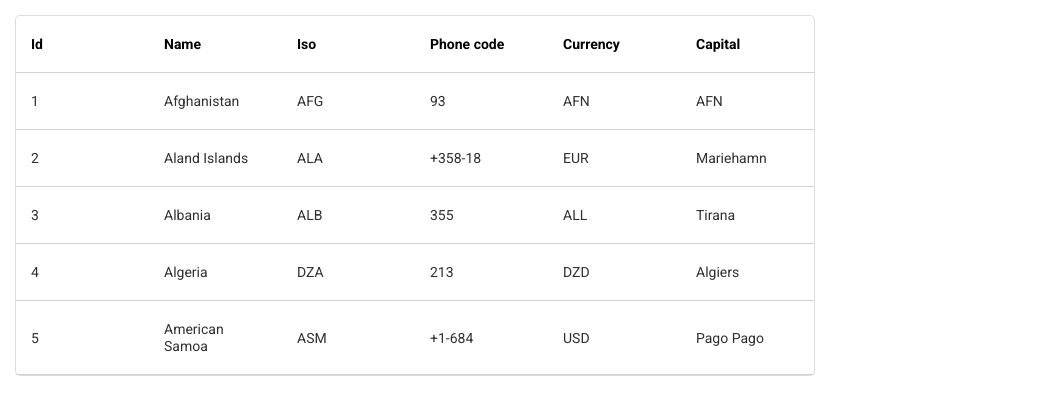
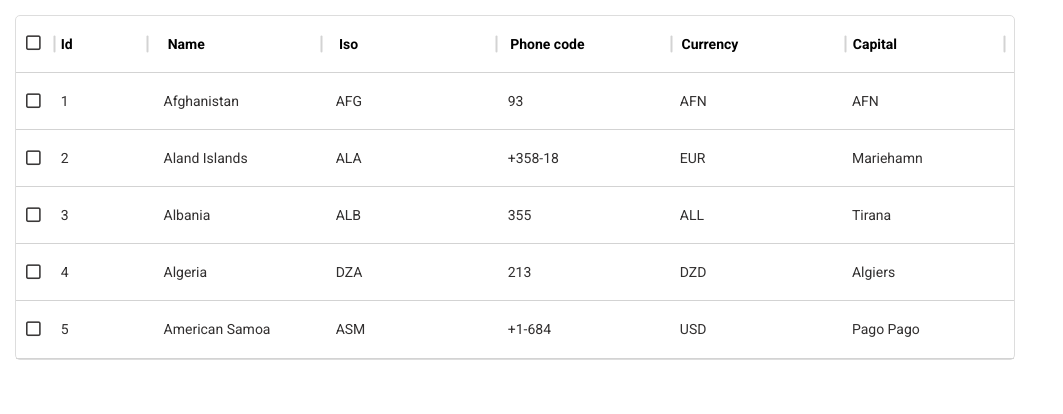
Before and after one commit to ira-alchynska/table-task, a plain HTML site: page index.html in a window 1280 px wide. Shown: the whole page, without its empty margins (0-1063 px from the left). Drawn offline with Linux system fonts and the light colour scheme.

Commit message:
html/css

```diff
--- a/css/styles.css
+++ b/css/styles.css
@@ -26,7 +26,7 @@ a {
   text-decoration: none;
 }
 
-img, svg {
+img {
   display: block;
   max-width: 100%;
   height: auto;
@@ -39,25 +39,42 @@ img, svg {
   margin: 15px 15px;
   font-family: "Roboto", sans-serif;
   font-size: 14px;
-  width: 800px;
+  width: 1000px;
+
 }
-.header-list{
+
+.header-row {
+  position: relative;
   display: flex;
   justify-content: center;
-  align-items: center;
-   border-bottom: 1px solid lightgrey;
-   font-weight: 700;
+  align-items: baseline;
+  text-align: left;
+  border-bottom: 1px solid lightgrey;
+  font-weight: 700;
 }
 
-.header-list:hover,
-.header-list:focus {
-  background-color: lightgray;
+.content-item {
+  width: 100px;
+}
+
+ .id-column{
+  width: 60px;
+  padding: 20px 10px;
+  text-align: left;
+}
+
+.id-row {
+  width: 60px;
+  padding: 20px 10px;
+  text-align: left;
+  margin-right: 75px;
 }
 
 .content-list {
   display: flex;
   justify-content: center;
   align-items: center;
+  text-align: left;
   border-bottom: 1px solid lightgray;
   color: rgb(49, 47, 47);
 }
@@ -67,9 +84,128 @@ img, svg {
   background-color: lightgray;
 }
 
-
-.content-item, .header-item{
-  padding: 20px 15px;
+.content-item,
+.header-item {
+  padding: 20px 10px;
   text-align: left;
   width: 100%;
 }
+
+ .id::before {
+  content: "";
+  position: absolute;
+  left: 30px;
+  bottom: 27px;
+  width: 17px;
+  height: 2px;
+  background-color: lightgray;
+  border-radius: 5px;
+  transform: rotate(90deg);
+}
+
+.name::before {
+  content: "";
+  position: absolute;
+  left: 123px;
+  bottom: 27px;
+  width: 17px;
+  height: 2px;
+  background-color: lightgray;
+  border-radius: 5px;
+  transform: rotate(90deg);
+}
+
+.iso::before {
+  content: "";
+  position: absolute;
+  left: 297px;
+  bottom: 27px;
+  width: 17px;
+  height: 2px;
+  background-color: lightgray;
+  border-radius: 5px;
+  transform: rotate(90deg);
+}
+
+.phone-code::before {
+  content: "";
+  position: absolute;
+  left: 472px;
+  bottom: 27px;
+  width: 17px;
+  height: 2px;
+  background-color: lightgray;
+  border-radius: 5px;
+  transform: rotate(90deg);
+}
+
+.currency::before {
+  content: "";
+  position: absolute;
+  left: 647px;
+  bottom: 27px;
+  width: 17px;
+  height: 2px;
+  background-color: lightgray;
+  border-radius: 5px;
+  transform: rotate(90deg);
+}
+
+.capital::before {
+  content: "";
+  position: absolute;
+  left: 821px;
+  bottom: 27px;
+  width: 17px;
+  height: 2px;
+  background-color: lightgray;
+  border-radius: 5px;
+  transform: rotate(90deg);
+}
+
+.capital::after {
+  content: "";
+  position: absolute;
+  left: 980px;
+  bottom: 27px;
+  width: 17px;
+  height: 2px;
+  background-color: lightgray;
+  border-radius: 5px;
+  transform: rotate(90deg);
+}
+
+.fa-arrow-up {
+  color: lightgray;
+  font-size: 15px;
+  width: 15px;
+  height: 15px;
+  margin-right: 40px;
+}
+
+.fa-ellipsis-v {
+  padding-right: 20px;
+  color: lightgray;
+  font-size: 15px;
+  width: 15px;
+  height: 15px;
+}
+
+.hidden {
+  display: flex;
+  justify-content: space-between;
+  opacity: 0;
+}
+
+.hidden:hover {
+opacity: 1;
+}
+
+.fa-square{
+  margin-left: 10px;
+  margin-right: 10px;
+  color: #3a3838;
+  width: 17px;
+  height: 17px;
+  font-size: larger;
+}
--- a/index.html
+++ b/index.html
@@ -1,69 +1,100 @@
 <!DOCTYPE html>
 <html lang="en">
   <head>
-    <meta charset="UTF-8">
-    <meta http-equiv="X-UA-Compatible" content="IE=edge">
-    <meta name="viewport" content="width=device-width, initial-scale=1.0">
-    <link rel="stylesheet" href="https://fonts.googleapis.com/css?family=Roboto:300,400,500,700&display=swap" />
-    <link rel="stylesheet" href="https://fonts.googleapis.com/icon?family=Material+Icons" />
+    <meta charset="UTF-8" />
+    <meta http-equiv="X-UA-Compatible" content="IE=edge" />
+    <meta name="viewport" content="width=device-width, initial-scale=1.0" />
+    <link
+      rel="stylesheet"
+      href="https://fonts.googleapis.com/css?family=Roboto:300,400,500,700&display=swap"
+    />
     <link rel="stylesheet" href="./css/normalize.css" />
     <link rel="stylesheet" href="./css/styles.css" />
     <title>Table-task</title>
+    <script src="https://kit.fontawesome.com/aa6f3bfe37.js" crossorigin="anonymous"></script>
   </head>
   <body>
     <div class="wrapper">
       <div class="table">
-        <div class="header-box">
-          <ul class="header-list list">
-            <li class="header-item">Id</li>
-            <li class="header-item">Name</li>
-            <li class="header-item">Iso</li>
-            <li class="header-item">Phone code</li>
-            <li class="header-item">Currency</li>
-            <li class="header-item">Capital</li>
-            </ul>
+        <div class="header-row">
+          <i class="far fa-square"></i>
+            <div class="id-column id">Id</div>
+          <div class="hidden">
+            <i class="fas fa-arrow-up"></i>
+            <i class="fas fa-ellipsis-v"></i>
+          </div>
+            <div class="header-item name">Name</div>
+            <div class="hidden">
+            <i class="fas fa-arrow-up"></i>
+            <i class="fas fa-ellipsis-v"></i>
+          </div>
+            <div class="header-item iso">Iso</div>
+            <div class="hidden">
+            <i class="fas fa-arrow-up"></i>
+            <i class="fas fa-ellipsis-v"></i>
+          </div>
+            <div class="header-item phone-code">Phone code</div>
+            <div class="hidden">
+            <i class="fas fa-arrow-up"></i>
+            <i class="fas fa-ellipsis-v"></i>
+          </div>
+            <div class="header-item currency">Currency</div>
+            <div class="hidden">
+            <i class="fas fa-arrow-up"></i>
+            <i class="fas fa-ellipsis-v"></i>
+          </div>
+            <div class="header-item capital">Capital</div>
+            <div class="hidden">
+            <i class="fas fa-arrow-up"></i>
+            <i class="fas fa-ellipsis-v"></i>
+          </div>
         </div>
         <div class="content-box">
-          <ul class="content-list list">
-            <li class="content-item">1</li>
-            <li class="content-item">Afghanistan</li>
-            <li class="content-item">AFG</li>
-            <li class="content-item">93</li>
-            <li class="content-item">AFN</li>
-            <li class="content-item">AFN</li>
-          </ul>
-          <ul class="content-list list">
-            <li class="content-item">2</li>
-            <li class="content-item">Aland Islands</li>
-            <li class="content-item">ALA</li>
-            <li class="content-item">+358-18</li>
-            <li class="content-item">EUR</li>
-            <li class="content-item">Mariehamn</li>
-          </ul>
-          <ul class="content-list list">
-            <li class="content-item">3</li>
-            <li class="content-item">Albania</li>
-            <li class="content-item">ALB</li>
-            <li class="content-item">355</li>
-            <li class="content-item">ALL</li>
-            <li class="content-item">Tirana</li>
-          </ul>
-          <ul class="content-list list">
-            <li class="content-item">4</li>
-            <li class="content-item">Algeria</li>
-            <li class="content-item">DZA</li>
-            <li class="content-item">213</li>
-            <li class="content-item">DZD</li>
-            <li class="content-item">Algiers</li>
-          </ul>
-          <ul class="content-list list">
-            <li class="content-item">5</li>
-            <li class="content-item">American Samoa</li>
-            <li class="content-item">ASM</li>
-            <li class="content-item">+1-684</li>
-            <li class="content-item">USD</li>
-            <li class="content-item">Pago Pago</li>
-          </ul>
+          <div class="content-list list">
+            <i class="far fa-square"></i>
+            <div class=" id-row">1</div>
+            <div class="content-item">Afghanistan</div>
+            <div class="content-item">AFG</div>
+            <div class="content-item">93</div>
+            <div class="content-item">AFN</div>
+            <div class="content-item">AFN</div>
+          </div>
+          <div class="content-list list">
+            <i class="far fa-square"></i>
+            <div class="id-row">2</div>
+            <div class="content-item">Aland Islands</div>
+            <div class="content-item">ALA</div>
+            <div class="content-item">+358-18</div>
+            <div class="content-item">EUR</div>
+            <div class="content-item">Mariehamn</div>
+          </div>
+          <div class="content-list list">
+            <i class="far fa-square"></i>
+            <div class="id-row">3</div>
+            <div class="content-item">Albania</div>
+            <div class="content-item">ALB</div>
+            <div class="content-item">355</div>
+            <div class="content-item">ALL</div>
+            <div class="content-item">Tirana</div>
+          </div>
+          <div class="content-list list">
+            <i class="far fa-square"></i>
+            <div class="id-row">4</div>
+            <div class="content-item">Algeria</div>
+            <div class="content-item">DZA</div>
+            <div class="content-item">213</div>
+            <div class="content-item">DZD</div>
+            <div class="content-item">Algiers</div>
+          </div>
+          <div class="content-list list">
+            <i class="far fa-square"></i>
+            <div class="id-row">5</div>
+            <div class="content-item">American Samoa</div>
+            <div class="content-item">ASM</div>
+            <div class="content-item">+1-684</div>
+            <div class="content-item">USD</div>
+            <div class="content-item">Pago Pago</div>
+          </div>
         </div>
       </div>
     </div>
```
Also changed, not shown: db.json (added, +180 -0 lines). Lines whose indentation alone changed are shown as unchanged.
